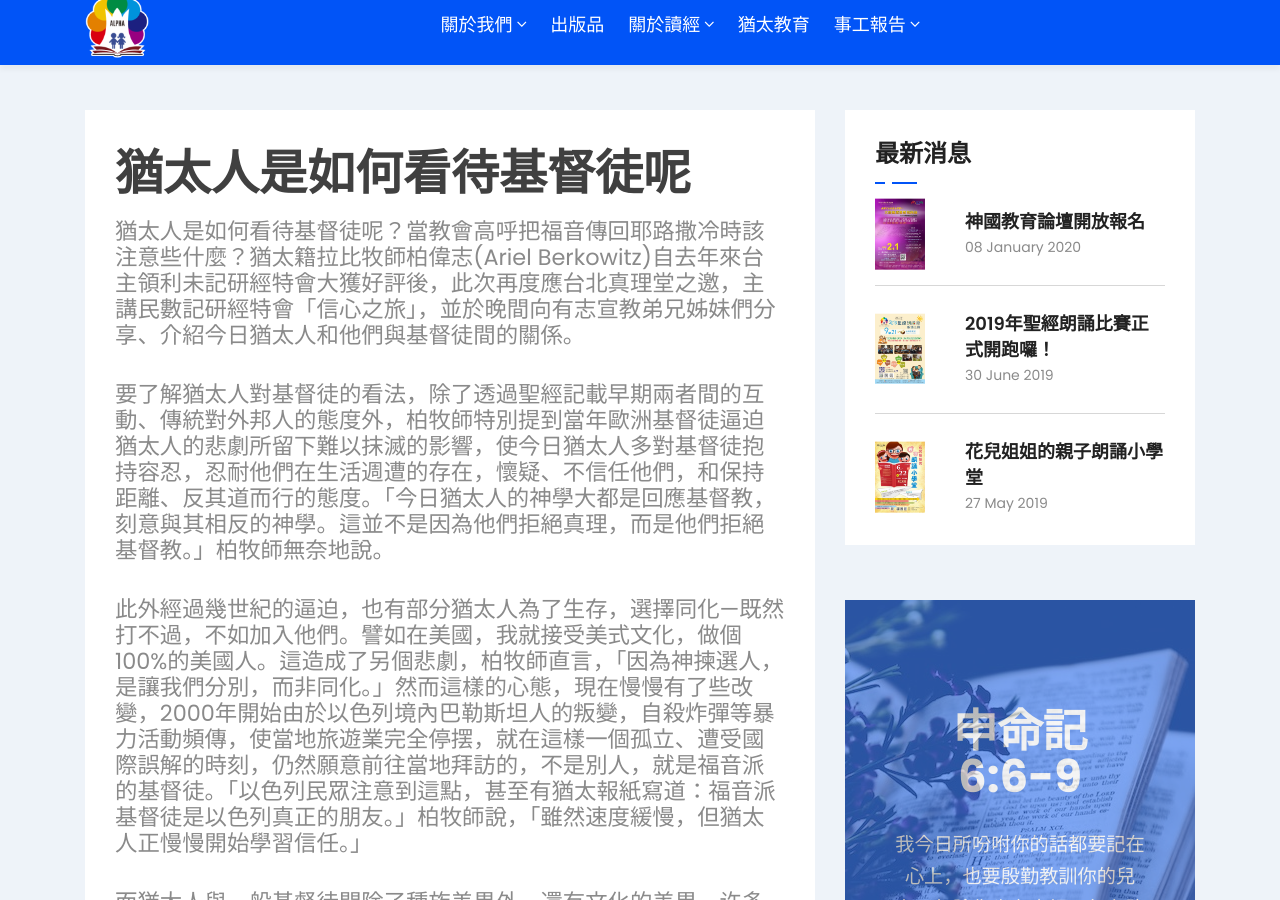
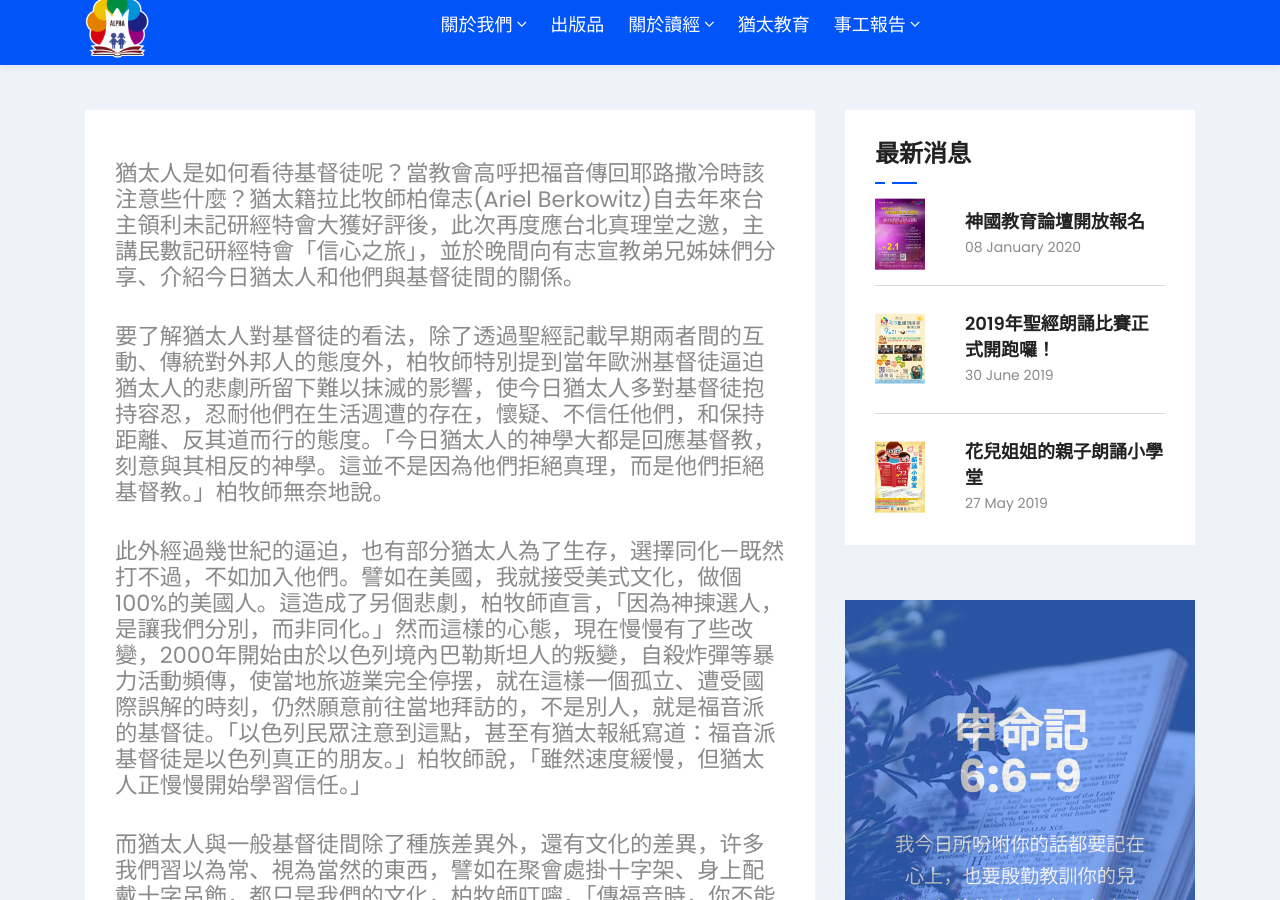
Before and after one commit to alpha6309/website, a Jekyll site: the page built from _jewish/猶太人是如何看待基督徒呢？.md, in a window 1280 px wide and 900 px high, scrolled down 315 px. Built offline with Jekyll 4.4.1, drawn with Linux system fonts in a browser that asks for light colours.

Commit message:
Update 猶太人是如何看待基督徒呢？.md

```diff
--- a/_jewish/猶太人是如何看待基督徒呢？.md
+++ b/_jewish/猶太人是如何看待基督徒呢？.md
@@ -4,10 +4,6 @@ title: "猶太人是如何看待基督徒呢？"
 date: 2013-10-07 00:00:00 +0800
 categories: [jewish]
 ---
-
-
-# 猶太人是如何看待基督徒呢
-
 
 猶太人是如何看待基督徒呢？當教會高呼把福音傳回耶路撒冷時該注意些什麼？猶太籍拉比牧師柏偉志(Ariel Berkowitz)自去年來台主領利未記研經特會大獲好評後，此次再度應台北真理堂之邀，主講民數記研經特會「信心之旅」，並於晚間向有志宣教弟兄姊妹們分享、介紹今日猶太人和他們與基督徒間的關係。
 
```
